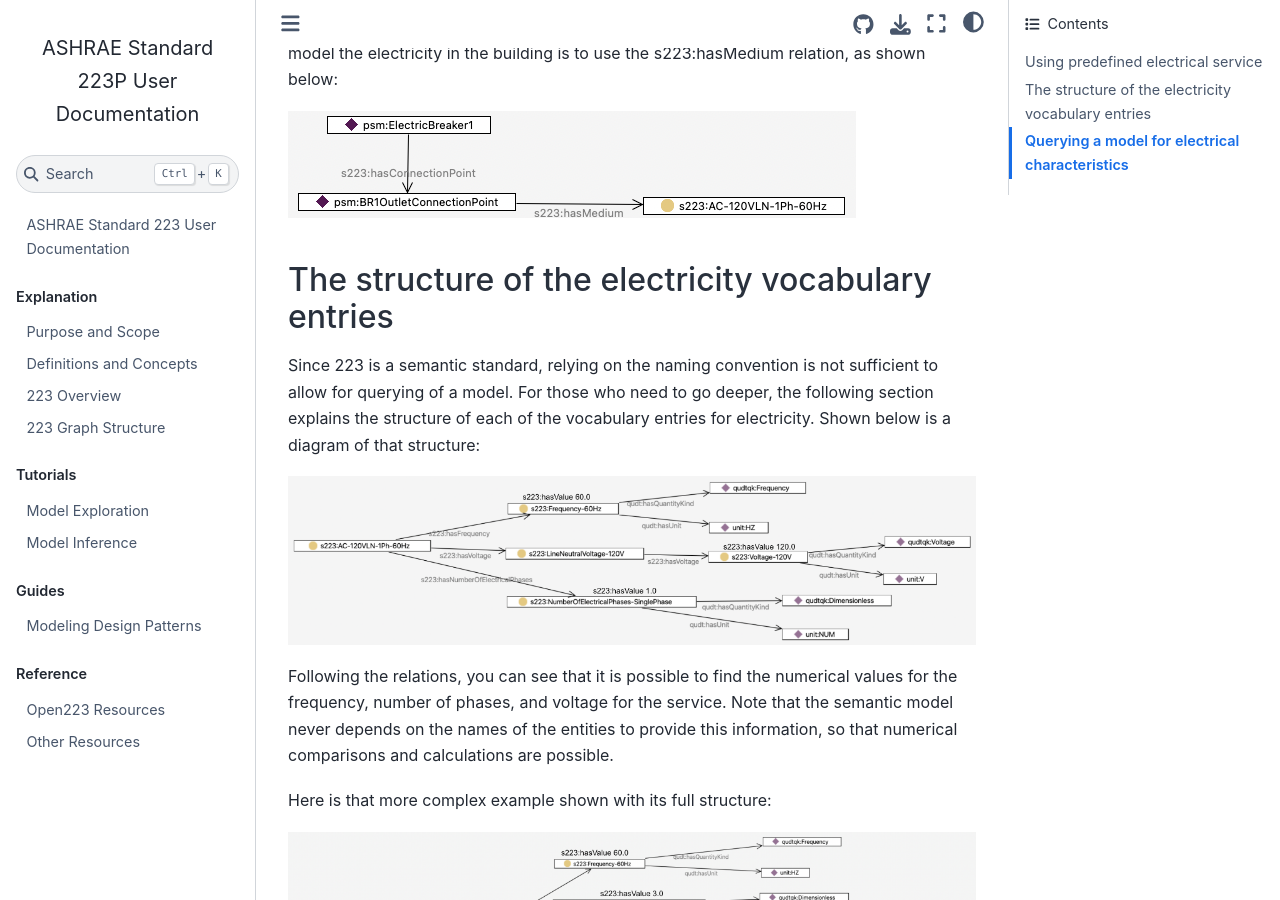
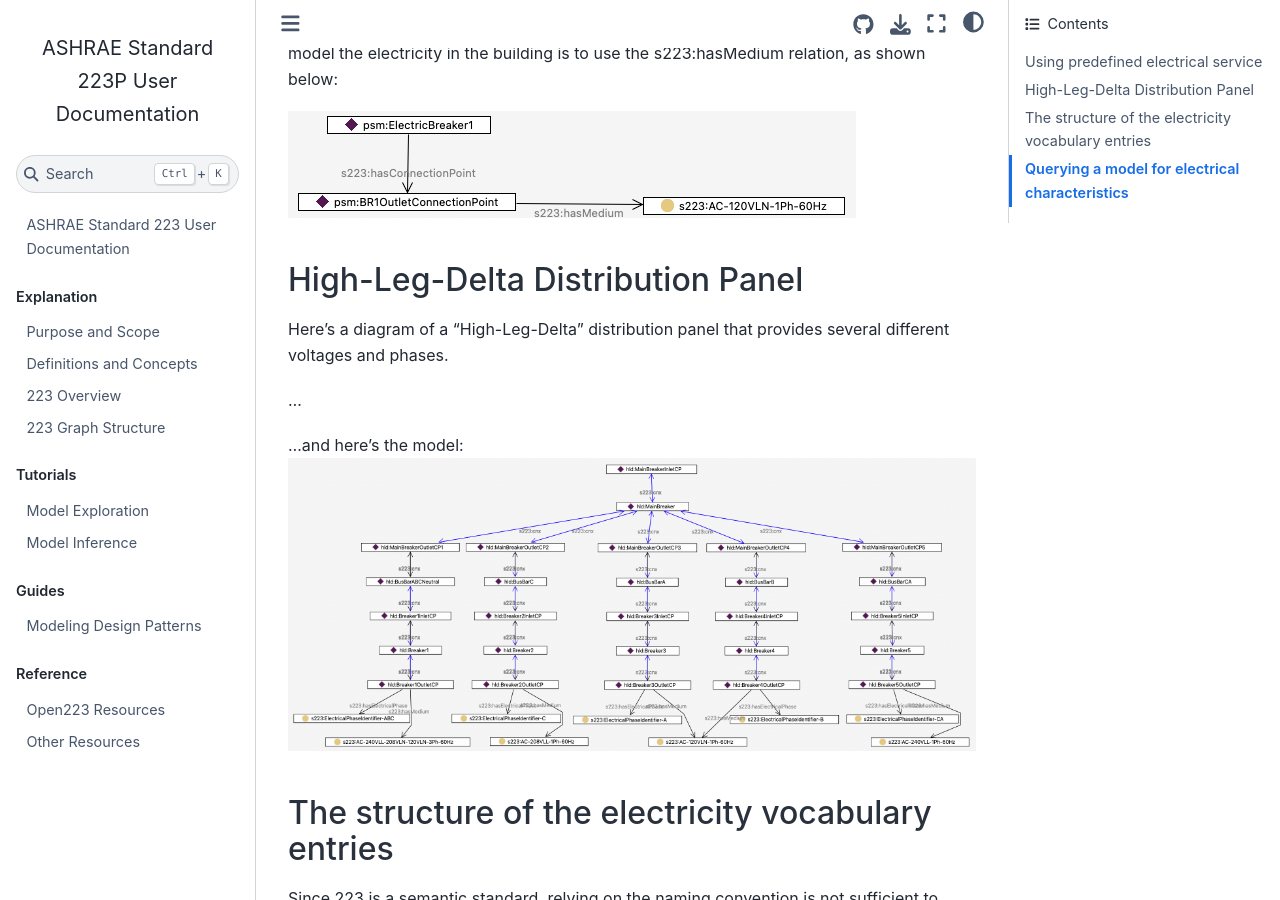
Before and after one commit to open223/docs.open223.info, a Jupyter Book: the page built from guides/modeling-electricity.md, in a window 1280 px wide and 900 px high, scrolled down 1018 px. Built offline with Jupyter Book 1.0.4 settings and Sphinx 7.4.7 and the Sphinx Book theme 1.1.4, drawn with Linux system fonts in a browser that asks for light colours.

Commit message:
Update modeling-electricity.md

```diff
--- a/guides/modeling-electricity.md
+++ b/guides/modeling-electricity.md
@@ -19,6 +19,14 @@
 
 ![ACServiceExample](images/guides-AC-service-example.png)
 
+## High-Leg-Delta Distribution Panel
+Here's a diagram of a "High-Leg-Delta" distribution panel that provides several different voltages and phases.
+
+...
+
+...and here's the model:
+![HighLegDeltaModel](images/guides-HighLegDelta.png)
+
 ## The structure of the electricity vocabulary entries
 Since 223 is a semantic standard, relying on the naming convention is not sufficient to allow for querying of a model.
 For those who need to go deeper, the following section explains the structure of each of the vocabulary entries for electricity. Shown below is a diagram of that structure:
```
